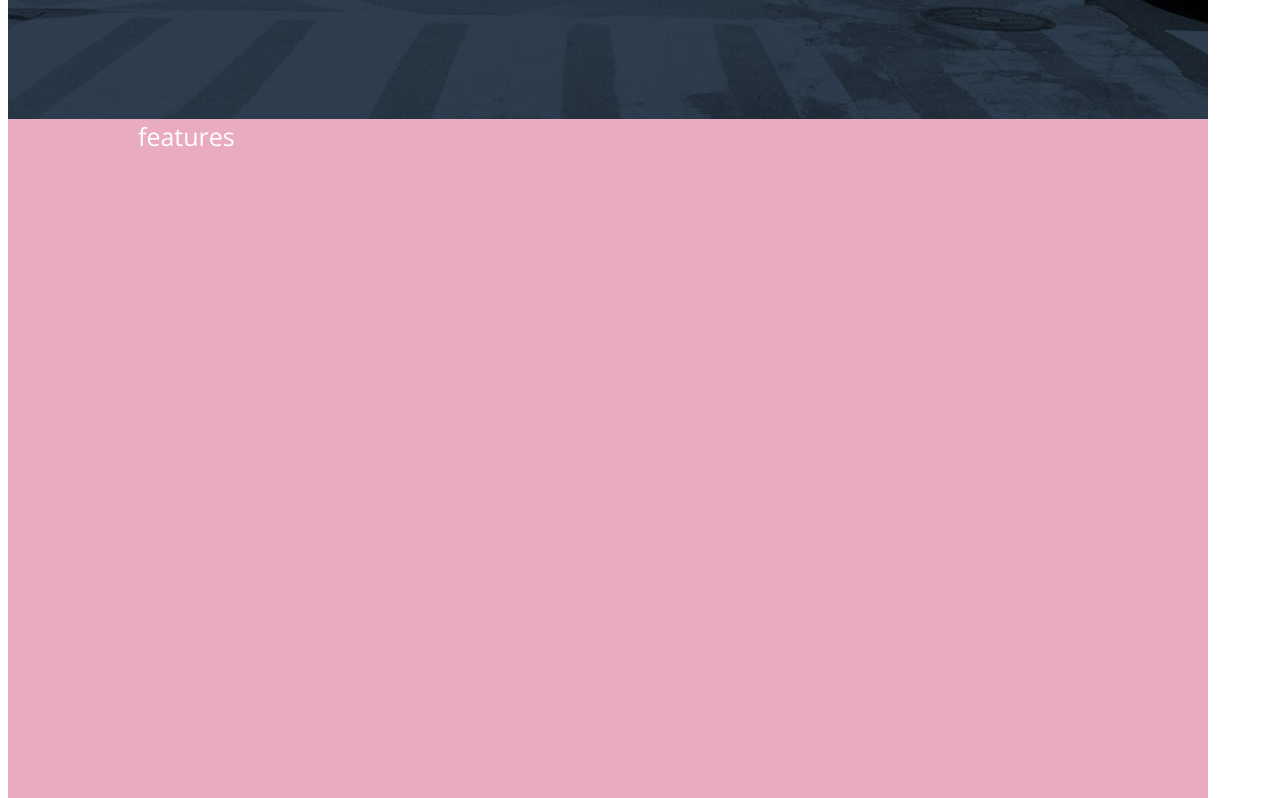
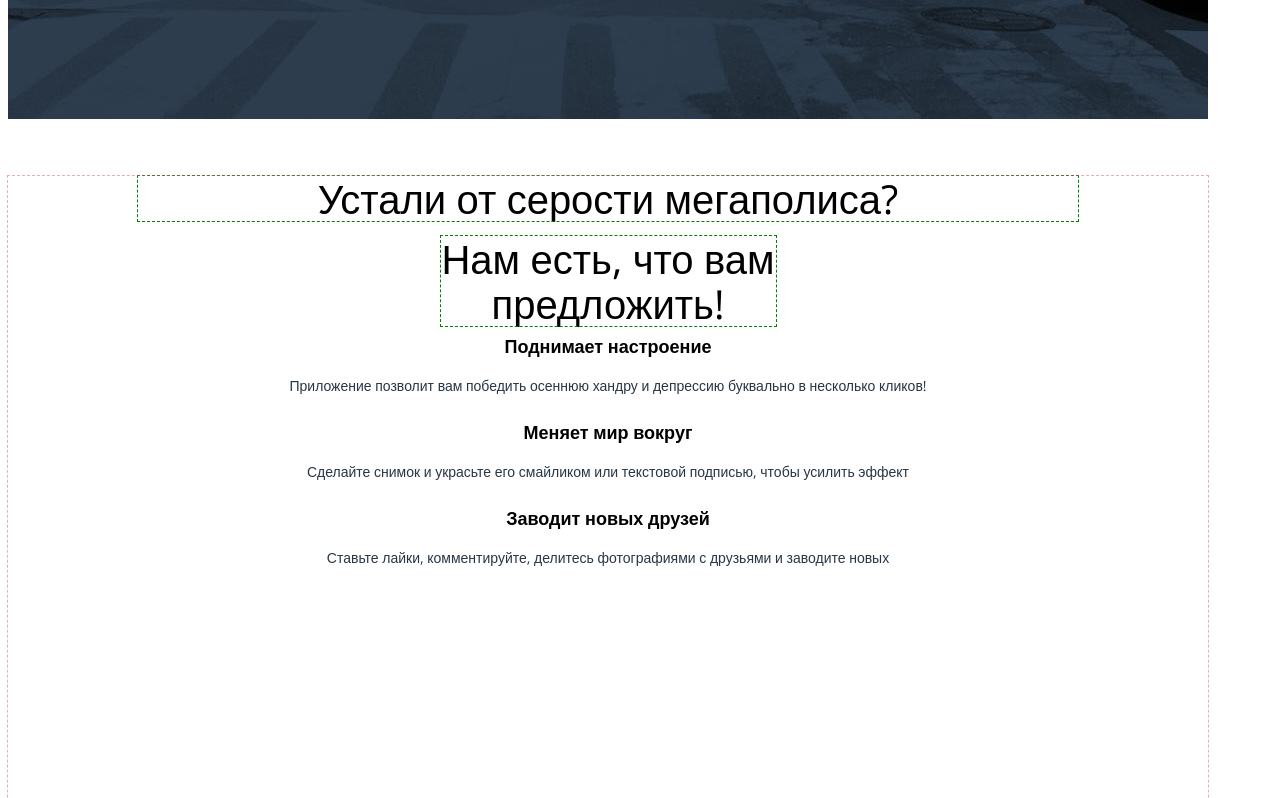
Before and after one commit to 8apelsinov/pinky, a website: page index.html in a window 1280 px wide. Shown: the part 741-1539 px from the top of the page. Drawn offline with nearby package versions, Linux system fonts and the light colour scheme.

Commit message:
section features
1. стили текстов в разделе Преимущества для моб.версии
2. верхний текст для планшета

```diff
--- a/index.html
+++ b/index.html
@@ -39,7 +39,6 @@
               </nav>
             </div>
 
-<!--            <img class="page-header__hand" src="">  -->
             <section class="intro">
               <div class="intro__wrapper">
                 <p class="intro__slogan">Взгляните на&nbsp;жизнь иначе!</p>
@@ -55,8 +54,20 @@
 
         </header>
 
-        <main class="">
-            <section class="features">features
+        <main class="page-main">
+            <section class="features">
+                <p class="features__text">Устали от серости        мегаполиса?</p>
+                <p class="features__text features__text--diff">Нам есть, что вам
+                    предложить!</p>
+
+                <b class="features__title">Поднимает настроение</b>
+                <p class="features__item">Приложение позволит вам победить осеннюю хандру и депрессию буквально в несколько кликов!</p>
+
+                 <b class="features__title">Меняет мир вокруг</b>
+                <p class="features__item">Сделайте снимок и украсьте его смайликом или текстовой подписью, чтобы усилить эффект</p>
+
+                 <b class="features__title">Заводит новых друзей</b>
+                <p class="features__item">Ставьте лайки, комментируйте, делитесь фотографиями с друзьями и заводите новых</p>
             </section>
 
             <section class="reviews">reviews
--- a/less/blocks/index-features.less
+++ b/less/blocks/index-features.less
@@ -1,13 +1,47 @@
 .features {
+    outline: 1px dashed rgba(212,88,131,0.5);
+
+    text-align: center;
+
     .mobile-width();
+    color: black;
 
-    height: 1002px;
-    background-color: rgba(212,88,131,0.5);
+    &__text {
+        font-size: 24px;
+        line-height: 30px;
+        font-weight: 300;
+
+        outline: 1px dashed green;
+    }
+    &__title {
+        font-size: 18px;
+        line-height: 24px;
+        font-weight: 700;
+
+    }
+    &__item {
+        font-size: 14px;
+        line-height: 24px;
+        color: #283645;
+    }
 }
 @media (min-width: @tablet-width) {
     .features {
         .tablet-width();
-        height: 1060px;
+        margin-top: 57px;
+
+        &__text {
+            display: block;
+            font-size: 40px;
+            line-height: 45px;
+            margin: 0;
+            margin-bottom: 15px;
+            &--diff {
+                display: block;
+                width: 335px;
+                margin: 0 auto;
+            }
+        }
     }
 }
 @media (min-width: @desktop-width) {
--- a/less/blocks/index-intro.less
+++ b/less/blocks/index-intro.less
@@ -18,6 +18,11 @@
         height: 210px;
         padding-top: 30px;
         padding-bottom: 35px;
+
+ /*       background-image: url(img/iphone-hand-mobile@1x.png);
+        background-repeat: no-repeat;
+        background-size: auto;
+        background-position: left top;*/
     }
 
     &__slogan {
```
Also changed, not shown: css/style.css.
